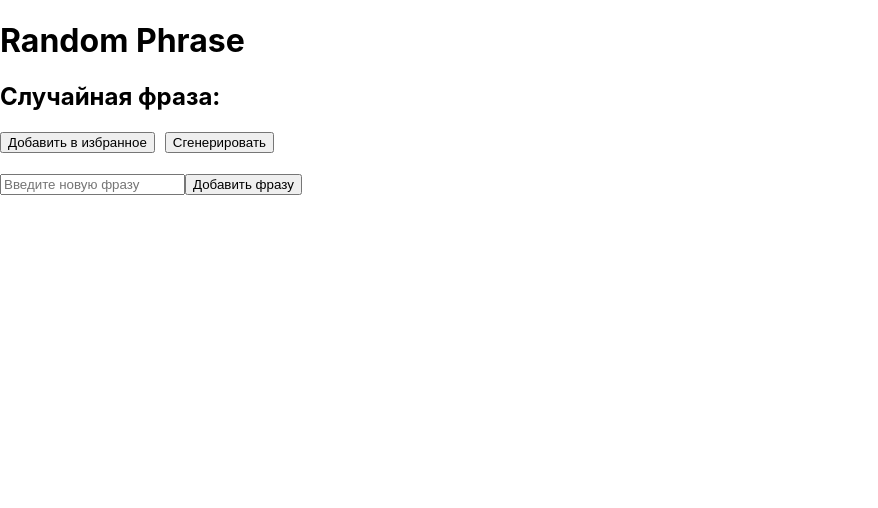
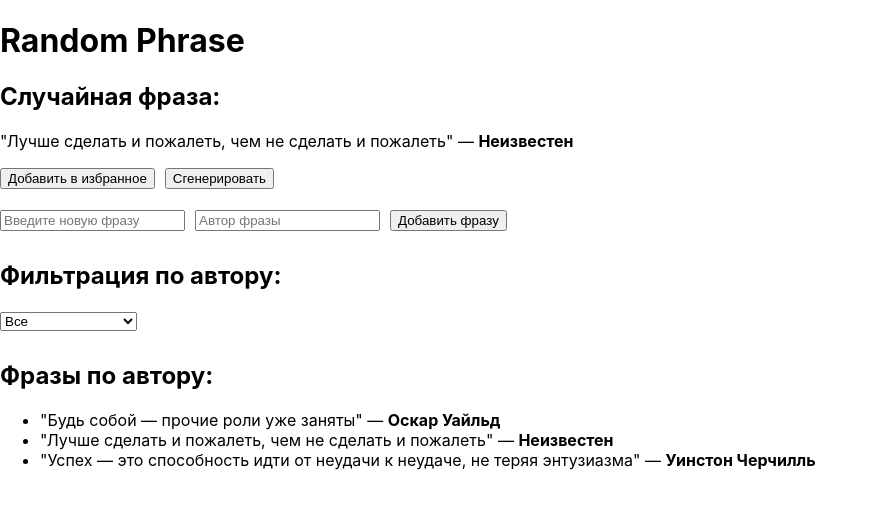
Before and after one commit to artemiysm/ProjectB, a React (Create React App) app in the folder project-b/: page / in a window 1280 px wide. Shown: the top 508 px of the page, without its empty margins (0-878 px from the left). Built offline with nearby package versions, Linux system fonts and the light colour scheme.

Commit message:
фильтрация по автору

```diff
--- a/project-b/src/App.js
+++ b/project-b/src/App.js
@@ -3,49 +3,78 @@
   initializeLocalStorage,
   getRandomPhrase,
   addRandomPhrase,
+  getAllPhrases,
 } from "./components/localStorageUtils";
 
-import { useFavorites } from "./components/FavoritesContext";
-
-
-// Начальное состояние фильтра
 const initialFilterState = {
-  search: "",
+  allPhrases: [],
+  filteredPhrases: [],
+  author: "Все",
 };
 
-// Редьюсер фильтра
-const filterReducer = (state, action) => {
+const reducer = (state, action) => {
   switch (action.type) {
-    case "SET_SEARCH":
-      return { ...state, search: action.payload };
-    case "RESET":
-      return initialFilterState;
+    case "SET_PHRASES":
+      return {
+        ...state,
+        allPhrases: action.payload,
+        filteredPhrases: action.payload,
+      };
+    case "FILTER_BY_AUTHOR":
+      return {
+        ...state,
+        author: action.payload,
+        filteredPhrases:
+          action.payload === "Все"
+            ? state.allPhrases
+            : state.allPhrases.filter(
+                (phrase) =>
+                  phrase.author &&
+                  phrase.author.toLowerCase() === action.payload.toLowerCase()
+              ),
+      };
     default:
       return state;
   }
 };
 
+const App = () => {
+  const [randomPhrase, setRandomPhrase] = useState({ text: "", author: "" });
+  const [newPhrase, setNewPhrase] = useState("");
+  const [newAuthor, setNewAuthor] = useState("");
+  const [favoritePhrases, setFavoritePhrases] = useState([]);
 
-const App = () => {
-  const [randomPhrase, setRandomPhrase] = useState("");
-  const [newPhrase, setNewPhrase] = useState("");
-  const { favoritePhrases, setFavoritePhrases } = useFavorites();
-  const [filterState, dispatch] = useReducer(filterReducer, initialFilterState);
+  const [state, dispatch] = useReducer(reducer, initialFilterState);
+
+  useEffect(() => {
+    initializeLocalStorage();
+    const storedFavorites = JSON.parse(localStorage.getItem("favoritePhrases")) || [];
+    setFavoritePhrases(storedFavorites);
+    const random = getRandomPhrase();
+    setRandomPhrase(random);
+    const phrases = getAllPhrases();
+    dispatch({ type: "SET_PHRASES", payload: phrases });
+  }, []);
 
   useEffect(() => {
     localStorage.setItem("favoritePhrases", JSON.stringify(favoritePhrases));
   }, [favoritePhrases]);
 
   const handleAddPhrase = () => {
-    if (newPhrase.trim() !== "") {
-      addRandomPhrase(newPhrase);
+    if (newPhrase.trim() !== "" && newAuthor.trim() !== "") {
+      addRandomPhrase(newPhrase, newAuthor);
       setRandomPhrase(getRandomPhrase());
       setNewPhrase("");
+      setNewAuthor("");
+      dispatch({ type: "SET_PHRASES", payload: getAllPhrases() });
     }
   };
 
   const handleSetFavorite = () => {
-    if (!favoritePhrases.includes(randomPhrase)) {
+    const isDuplicate = favoritePhrases.some(
+      (p) => p.text === randomPhrase.text && p.author === randomPhrase.author
+    );
+    if (!isDuplicate) {
       setFavoritePhrases([...favoritePhrases, randomPhrase]);
     }
   };
@@ -53,25 +82,25 @@
   const handleGenerateNew = () => {
     setRandomPhrase(getRandomPhrase());
   };
-  const filteredFavorites = favoritePhrases.filter((phrase) =>
-    phrase.toLowerCase().includes(filterState.search.toLowerCase())
-  );
+
+  const authors = ["Все", ...new Set(state.allPhrases.map((p) => p.author).filter(Boolean))];
 
   return (
     <div className="App">
       <h1>Random Phrase</h1>
 
-      {/* Случайная фраза */}
       <div>
         <h2>Случайная фраза:</h2>
-        <p>{randomPhrase}</p>
+        <p>
+          {randomPhrase.text ? `"${randomPhrase.text}" — ` : ""}
+          <strong>{randomPhrase.author}</strong>
+        </p>
         <button onClick={handleSetFavorite}>Добавить в избранное</button>
         <button onClick={handleGenerateNew} style={{ marginLeft: "10px" }}>
           Сгенерировать
         </button>
       </div>
 
-      {/* Добавление новой фразы */}
       <div style={{ marginTop: "20px" }}>
         <input
           type="text"
@@ -79,39 +108,56 @@
           onChange={(e) => setNewPhrase(e.target.value)}
           placeholder="Введите новую фразу"
         />
-        <button onClick={handleAddPhrase}>Добавить фразу</button>
+        <input
+          type="text"
+          value={newAuthor}
+          onChange={(e) => setNewAuthor(e.target.value)}
+          placeholder="Автор фразы"
+          style={{ marginLeft: "10px" }}
+        />
+        <button onClick={handleAddPhrase} style={{ marginLeft: "10px" }}>
+          Добавить фразу
+        </button>
       </div>
 
+      <div style={{ marginTop: "30px" }}>
+        <h2>Фильтрация по автору:</h2>
+        <select
+          value={state.author}
+          onChange={(e) =>
+            dispatch({ type: "FILTER_BY_AUTHOR", payload: e.target.value })
+          }
+        >
+          {authors.map((author, idx) => (
+            <option key={idx} value={author}>
+              {author}
+            </option>
+          ))}
+        </select>
+      </div>
 
-      {/* Фильтр по ключевому слову */}
+      <div style={{ marginTop: "30px" }}>
+        <h2>Фразы по автору:</h2>
+        {state.filteredPhrases.length > 0 ? (
+          <ul>
+            {state.filteredPhrases.map((phrase, index) => (
+              <li key={index}>
+                "{phrase.text}" — <strong>{phrase.author}</strong>
+              </li>
+            ))}
+          </ul>
+        ) : (
+          <p>Нет фраз для выбранного автора.</p>
+        )}
+      </div>
+
       {favoritePhrases.length > 0 && (
-        <div style={{ marginTop: "30px" }}>
-          <h2>Фильтр:</h2>
-          <input
-            type="text"
-            value={filterState.search}
-            onChange={(e) =>
-              dispatch({ type: "SET_SEARCH", payload: e.target.value })
-            }
-            placeholder="Фильтр по ключевому слову"
-          />
-          <button
-            onClick={() => dispatch({ type: "RESET" })}
-            style={{ marginLeft: "10px" }}
-          >
-            Сбросить фильтр
-          </button>
-        </div>
-      )}
-
-      {/* Список избранных (фильтрованных) */}
-      {filteredFavorites.length > 0 && (
         <div style={{ marginTop: "30px" }}>
           <h2>Избранные фразы:</h2>
           <ul>
-            {filteredFavorites.map((phrase, index) => (
+            {favoritePhrases.map((phrase, index) => (
               <li key={index} style={{ color: "green", fontStyle: "italic" }}>
-                {phrase}
+                "{phrase.text}" — <strong>{phrase.author}</strong>
               </li>
             ))}
           </ul>
--- a/project-b/src/components/localStorageUtils.js
+++ b/project-b/src/components/localStorageUtils.js
@@ -1,30 +1,37 @@
-const randomPhrases = [
-    "Программирование — это не работа, а образ жизни.",
-    "Будь лучшей версией себя.",
-    "Секрет успеха в том, чтобы начать.",
-    "Не сдавайся — каждый шаг приближает тебя к цели.",
-    "Все, что ты делаешь, имеет значение.",
-    "Сложности делают нас сильнее.",
-    "Каждое падение — это шанс подняться.",
-  ];
+// localStorageUtils.js
 
-  export const getRandomPhrase = () => {
-    const storedPhrases = JSON.parse(localStorage.getItem("randomPhrases"));
-    const phrases = storedPhrases || randomPhrases; // Если в LocalStorage нет фраз, беруться дефолтные
-    const randomIndex = Math.floor(Math.random() * phrases.length);
-    return phrases[randomIndex]; // Возвращаем рандом фразу
-  };
+const PHRASES_KEY = "phrases";
 
-  // Новая фраза
-  export const addRandomPhrase = (newPhrase) => {
-    const storedPhrases = JSON.parse(localStorage.getItem("randomPhrases")) || randomPhrases;
-    storedPhrases.push(newPhrase); // Добавление новой фразы
-    localStorage.setItem("randomPhrases", JSON.stringify(storedPhrases)); // Сохранение бновалённого массива
-  };
+// Инициализация при первом запуске
+export const initializeLocalStorage = () => {
+  const existing = localStorage.getItem(PHRASES_KEY);
+  if (!existing) {
+    const defaultPhrases = [
+      { text: "Будь собой — прочие роли уже заняты", author: "Оскар Уайльд" },
+      { text: "Лучше сделать и пожалеть, чем не сделать и пожалеть", author: "Неизвестен" },
+      { text: "Успех — это способность идти от неудачи к неудаче, не теряя энтузиазма", author: "Уинстон Черчилль" },
+    ];
+    localStorage.setItem(PHRASES_KEY, JSON.stringify(defaultPhrases));
+  }
+};
 
-  // Работа LocalStorage
-  export const initializeLocalStorage = () => {
-    if (!localStorage.getItem("randomPhrases")) {
-      localStorage.setItem("randomPhrases", JSON.stringify(randomPhrases));
-    }
-  };
+// Получить все фразы
+export const getAllPhrases = () => {
+  const phrases = JSON.parse(localStorage.getItem(PHRASES_KEY)) || [];
+  return phrases;
+};
+
+// Получить случайную фразу
+export const getRandomPhrase = () => {
+  const phrases = getAllPhrases();
+  if (phrases.length === 0) return { text: "", author: "" };
+  const randomIndex = Math.floor(Math.random() * phrases.length);
+  return phrases[randomIndex];
+};
+
+// Добавить новую фразу
+export const addRandomPhrase = (text, author) => {
+  const phrases = getAllPhrases();
+  phrases.push({ text, author });
+  localStorage.setItem(PHRASES_KEY, JSON.stringify(phrases));
+};
```
